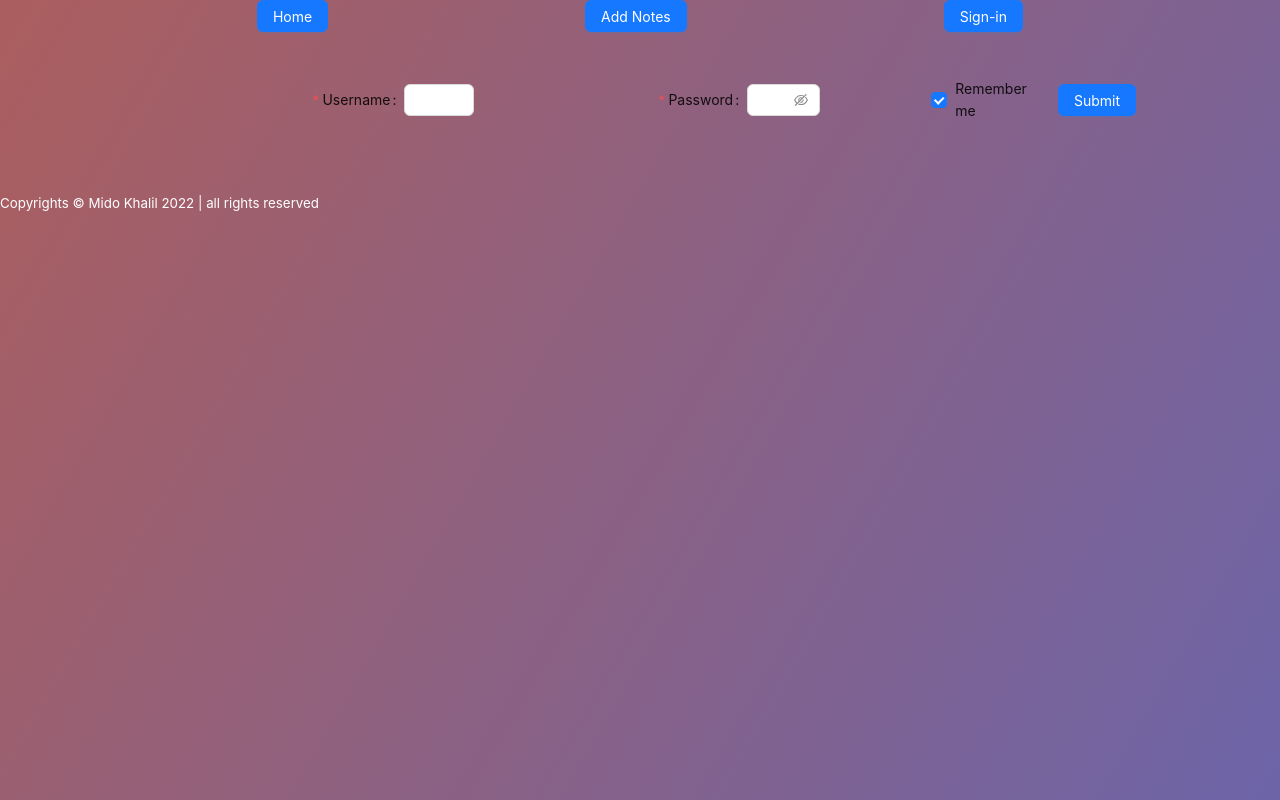
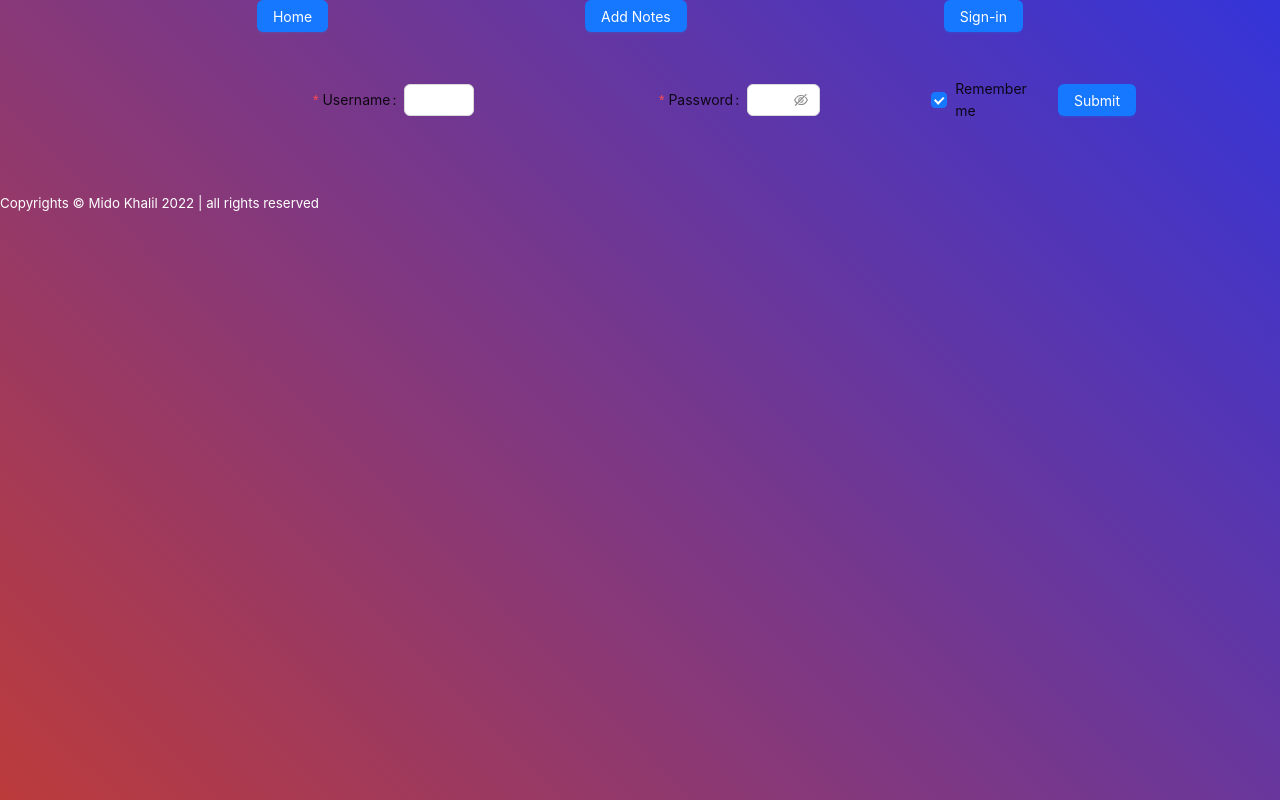
Before and after one commit to Midokhalil1/Fitness-Notes-Web, a React (Create React App) app: page /sign-in in a window 1280 px wide. Built offline with nearby package versions, Linux system fonts and the light colour scheme.

Commit message:
linear-gradient

```diff
--- a/src/assets/Styles.css
+++ b/src/assets/Styles.css
@@ -4,7 +4,7 @@
   box-sizing: border-box;
 }
 body {
-  background-image: linear-gradient(120deg, #ab5e5e 0%, #5e559fe8 100%);
+  background-image: linear-gradient(45deg, rgb(188, 59, 59), rgb(52, 52, 217));
   color: white;
   font-family: "Poppins", sans-serif;
   min-height: 100vh;
--- a/src/components/SignInForm.jsx
+++ b/src/components/SignInForm.jsx
@@ -1,5 +1,6 @@
 import React from "react";
 import { Button, Checkbox, Form, Input } from "antd";
+// import logo1 from '../assets/logo1.png'
 const App = () => {
   const onFinish = (values) => {
     console.log("Success:", values);
@@ -33,6 +34,10 @@ const App = () => {
           },
         ]}
       >
+        {/* <div>
+          <img src="/assets/logo1.png" alt="" />
+        </div> */}
+
         <Input />
       </Form.Item>
 
--- a/src/pages/SignIn.jsx
+++ b/src/pages/SignIn.jsx
@@ -7,7 +7,9 @@ export default function SignIn() {
     return (
 
 
+
         <SignInForm />
+
 
 
 
```
Also changed, not shown: src/assets/logo1.png (added).
